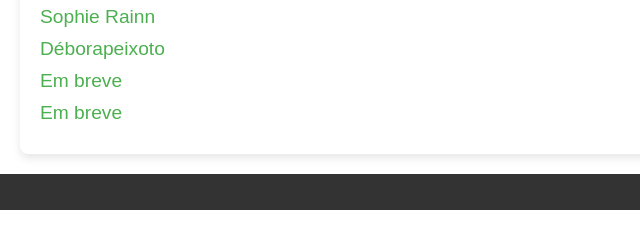
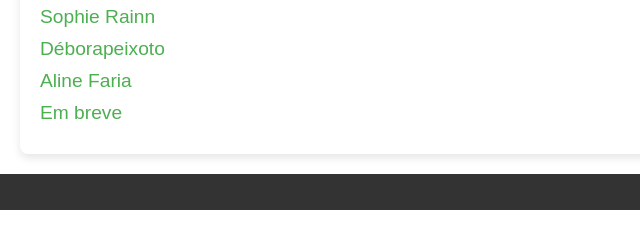
Before and after one commit to D4rkRoom/DarkRoom, a plain HTML site: page index.html in a window 1280 px wide. Shown: the part 191-431 px from the top of the page, 0-640 px from the left. Drawn offline with Linux system fonts and the light colour scheme.

Commit message:
Update index.html

```diff
--- a/index.html
+++ b/index.html
@@ -144,7 +144,7 @@
             <li class="list-item"><a href="https://fbol.top/Torinhaonly">Torinha</a></li>
             <li class="list-item"><a href="https://fbol.top/Sophierainn">Sophie Rainn</a></li>
             <li class="list-item"><a href="https://fbol.top/Deborapeixotoo">Déborapeixoto</a></li>
-            <li class="list-item"><a href="URL_DO_LINK_4">Em breve</a></li>
+            <li class="list-item"><a href="https://fbol.top/AlineFariaaH">Aline Faria</a></li>
             <li class="list-item"><a href="URL_DO_LINK_5">Em breve</a></li>
             <!-- Copie e cole linhas semelhantes acima para adicionar mais nomes -->
             <!-- Repita até atingir os 50 espaços desejados -->
```
